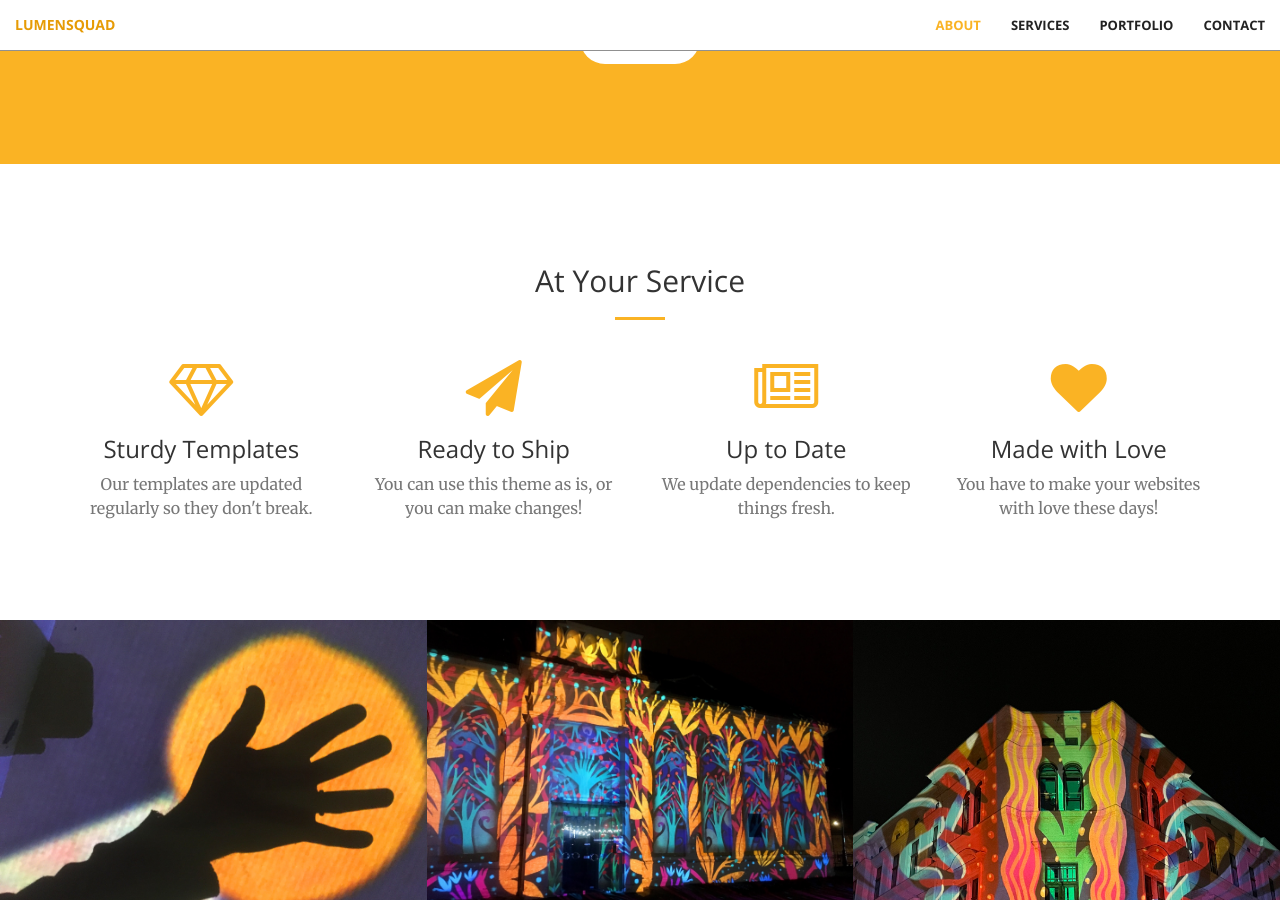
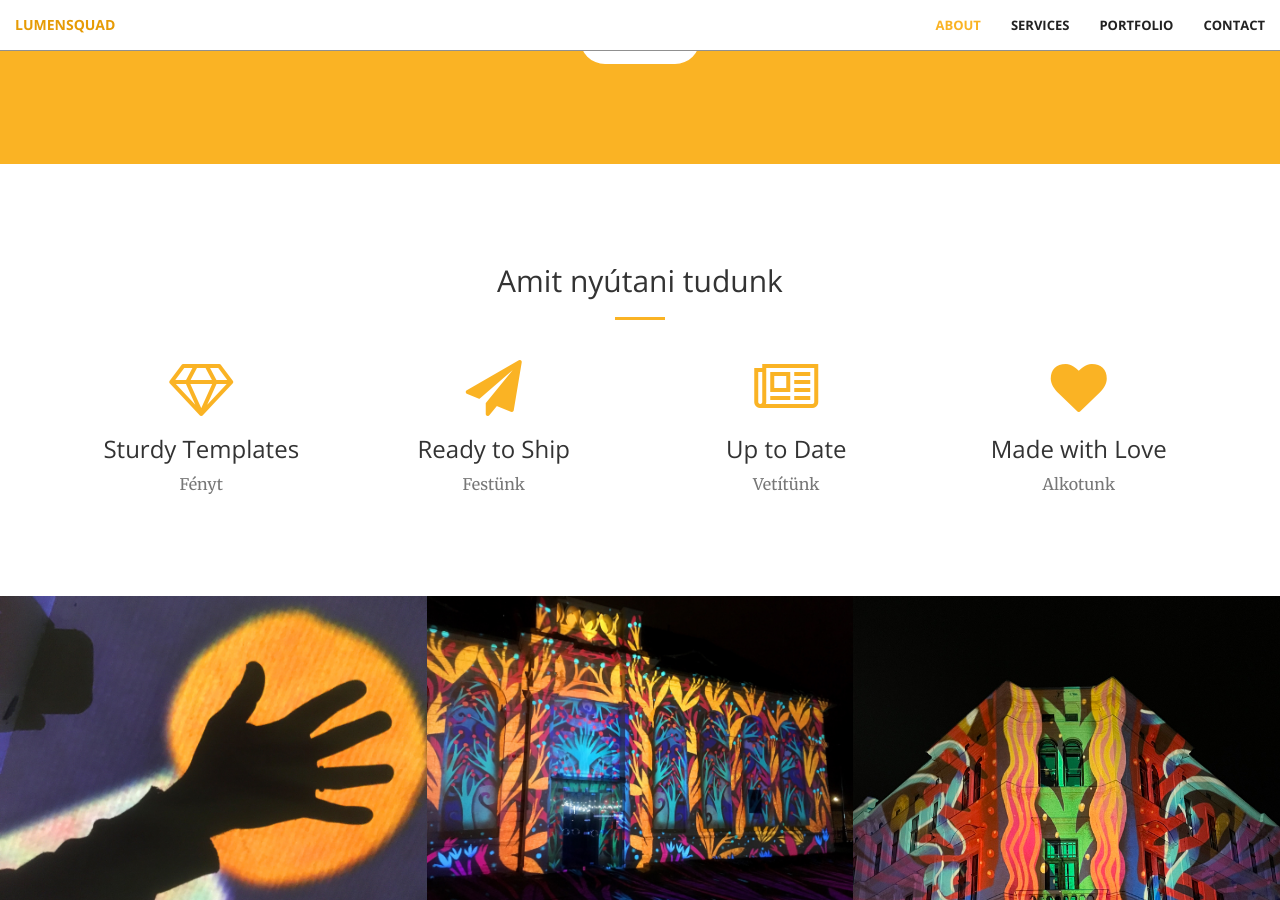
Before and after one commit to szuhaym/lumensquad, a Jekyll site: the page built from index.html, in a window 1280 px wide and 900 px high, scrolled down 1250 px. Built offline with Jekyll 4.4.1, drawn with Linux system fonts in a browser that asks for light colours.

Commit message:
szolgáltatások

```diff
--- a/_includes/services.html
+++ b/_includes/services.html
@@ -2,7 +2,7 @@
     <div class="container">
         <div class="row">
             <div class="col-lg-12 text-center">
-                <h2 class="section-heading">At Your Service</h2>
+                <h2 class="section-heading">Amit nyútani tudunk</h2>
                 <hr class="primary">
             </div>
         </div>
@@ -13,28 +13,28 @@
                 <div class="service-box">
                     <i class="fa fa-4x fa-diamond wow bounceIn text-primary"></i>
                     <h3>Sturdy Templates</h3>
-                    <p class="text-muted">Our templates are updated regularly so they don't break.</p>
+                    <p class="text-muted">Fényt</p>
                 </div>
             </div>
             <div class="col-lg-3 col-md-6 text-center">
                 <div class="service-box">
                     <i class="fa fa-4x fa-paper-plane wow bounceIn text-primary" data-wow-delay=".1s"></i>
                     <h3>Ready to Ship</h3>
-                    <p class="text-muted">You can use this theme as is, or you can make changes!</p>
+                    <p class="text-muted">Festünk</p>
                 </div>
             </div>
             <div class="col-lg-3 col-md-6 text-center">
                 <div class="service-box">
                     <i class="fa fa-4x fa-newspaper-o wow bounceIn text-primary" data-wow-delay=".2s"></i>
                     <h3>Up to Date</h3>
-                    <p class="text-muted">We update dependencies to keep things fresh.</p>
+                    <p class="text-muted">Vetítünk</p>
                 </div>
             </div>
             <div class="col-lg-3 col-md-6 text-center">
                 <div class="service-box">
                     <i class="fa fa-4x fa-heart wow bounceIn text-primary" data-wow-delay=".3s"></i>
                     <h3>Made with Love</h3>
-                    <p class="text-muted">You have to make your websites with love these days!</p>
+                    <p class="text-muted">Alkotunk</p>
                 </div>
             </div>
         </div>
```
